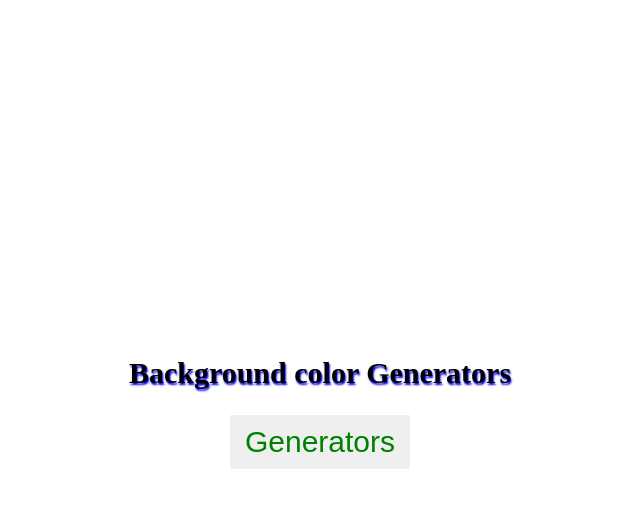
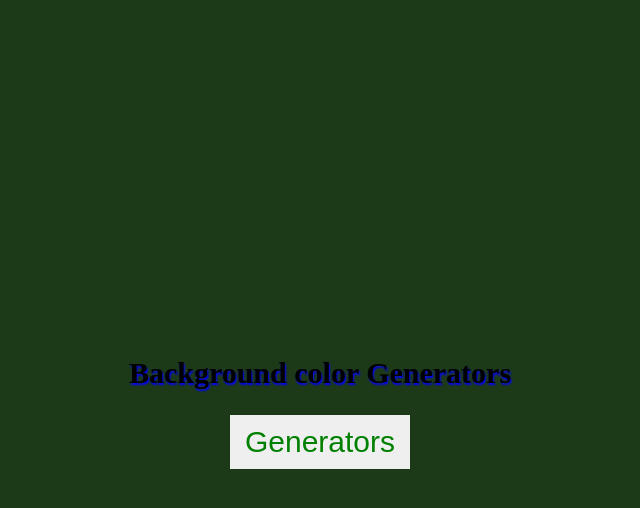
Before and after one commit to mostofakamalpassa/backgroundColorGenerators, a plain HTML site: page index.html in a window 1280 px wide. Both pictures are taken after a click on the button "Generators". Shown: the whole page, without its empty margins (320-960 px from the left). Drawn offline with Linux system fonts and the light colour scheme.

Commit message:
Generator Background Color Rgb Format

```diff
--- a/index.html
+++ b/index.html
@@ -9,11 +9,11 @@
 
 
 </head>
-<body>
+<body id="body">
 
     <main class="main">
         <h2 class="text-center text-shadow font-size-3">Background color Generators</h2>
-        <button class="generator-center font-size-3 pointer">Generators</button>
+        <button class="generator-center font-size-3 pointer" id="change-btn">Generators</button>
     </main>
 
     <script src="./js/app.js"></script>
--- a/js/app.js
+++ b/js/app.js
@@ -1 +1,39 @@
-console.log("hello")
+window.onload = ()=>{
+
+  main();
+
+
+
+
+}
+
+function main(){
+
+    document.getElementById('change-btn').addEventListener('click', function(e){
+
+        const body = document.getElementById('body');
+        const bgColor = generatorColor();
+
+        body.style.backgroundColor = bgColor;
+        console.log(bgColor);
+
+    })
+
+
+
+}
+
+
+/*******======================= generator Colors ===============****/
+
+function generatorColor(){
+
+   // rgb color  red  green blue height number 255, 255, 255, lowes number 0,0,0,
+
+   const red  = Math.floor(Math.random()*255);
+   const green =  Math.floor(Math.random()*255);
+   const blue = Math.floor(Math.random()*255);
+
+   return `rgb(${red}, ${green}, ${blue})`;
+
+}
```
